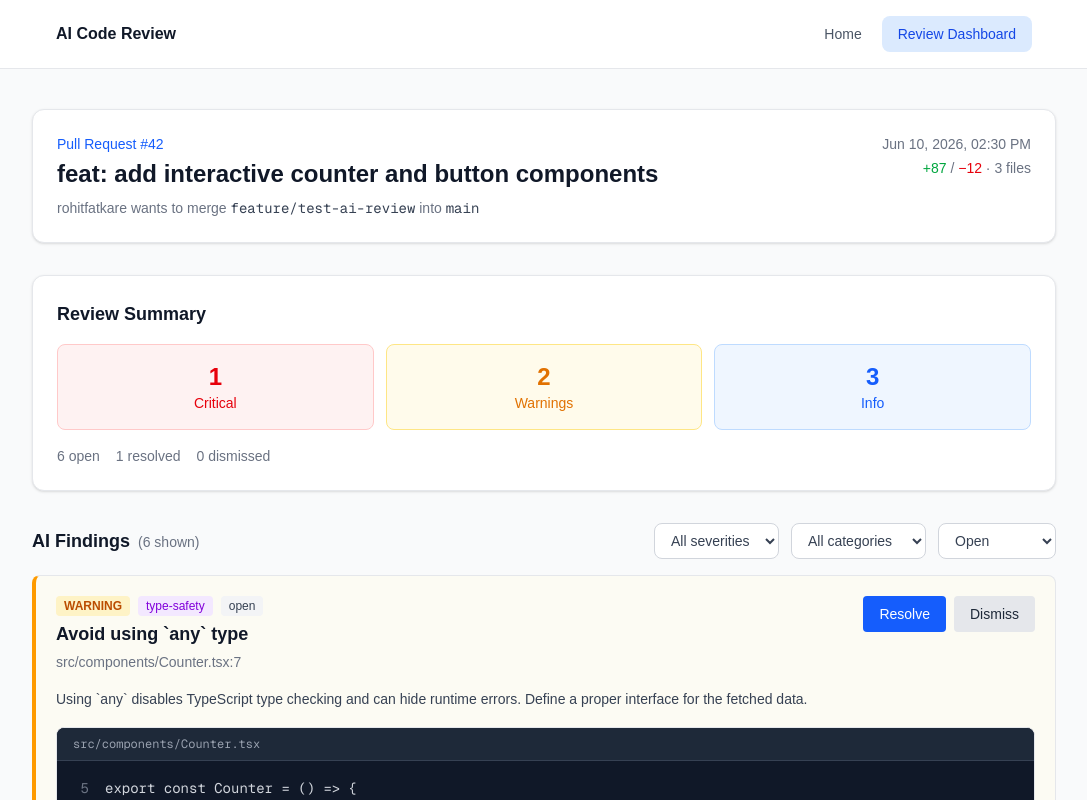
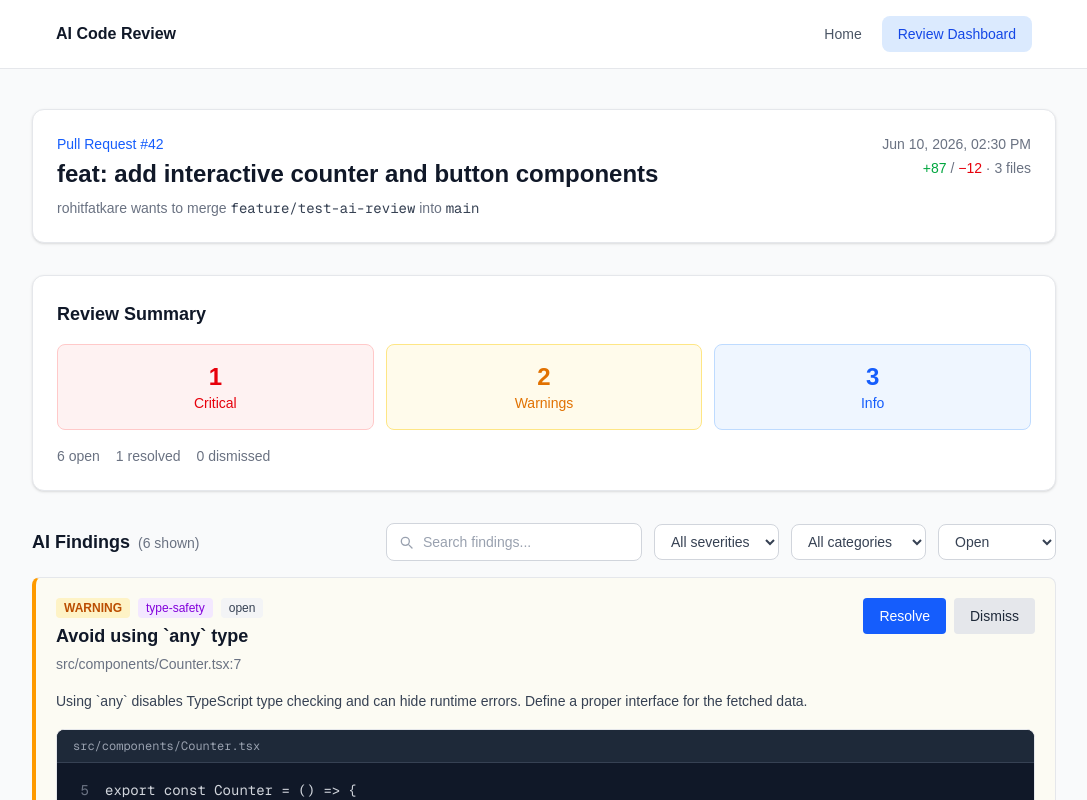
Before and after one commit to rohitfatkare/test-repo, a Next.js app: page /review in a window 1280 px wide. Shown: the top 800 px of the page, without its empty margins (96-1183 px from the left). Built offline with nearby package versions, Linux system fonts and the light colour scheme.

Commit message:
feat: add search functionality to ReviewDashboard with SearchInput component

```diff
--- a/src/components/review/ReviewDashboard.tsx
+++ b/src/components/review/ReviewDashboard.tsx
@@ -12,6 +12,7 @@ import type {
 import { FilterBar } from './FilterBar';
 import { FindingCard } from './FindingCard';
 import { ReviewStats } from './ReviewStats';
+import { SearchInput } from './SearchInput';
 
 function formatDate(iso: string) {
   return new Intl.DateTimeFormat('en-US', {
@@ -23,16 +24,35 @@ function formatDate(iso: string) {
   }).format(new Date(iso));
 }
 
+function matchesSearch(finding: ReviewFinding, query: string) {
+  const normalized = query.trim().toLowerCase();
+  if (!normalized) return true;
+
+  const haystack = [
+    finding.title,
+    finding.description,
+    finding.file,
+    finding.category,
+    finding.suggestion,
+  ]
+    .join(' ')
+    .toLowerCase();
+
+  return haystack.includes(normalized);
+}
+
 function filterFindings(
   findings: ReviewFinding[],
   severity: SeverityFilter,
   category: CategoryFilter,
   status: StatusFilter,
+  search: string,
 ) {
   return findings.filter((finding) => {
     if (severity !== 'all' && finding.severity !== severity) return false;
     if (category !== 'all' && finding.category !== category) return false;
     if (status !== 'all' && finding.status !== status) return false;
+    if (!matchesSearch(finding, search)) return false;
     return true;
   });
 }
@@ -42,10 +62,11 @@ export function ReviewDashboard() {
   const [severity, setSeverity] = useState<SeverityFilter>('all');
   const [category, setCategory] = useState<CategoryFilter>('all');
   const [status, setStatus] = useState<StatusFilter>('open');
+  const [search, setSearch] = useState('');
 
   const filteredFindings = useMemo(
-    () => filterFindings(findings, severity, category, status),
-    [findings, severity, category, status],
+    () => filterFindings(findings, severity, category, status, search),
+    [findings, severity, category, status, search],
   );
 
   const handleStatusChange = (id: string, newStatus: FindingStatus) => {
@@ -95,6 +116,8 @@ export function ReviewDashboard() {
               ({filteredFindings.length} shown)
             </span>
           </h2>
+          <div className="flex flex-wrap items-center gap-3">
+            <SearchInput value={search} onChange={setSearch} />
             <FilterBar
               severity={severity}
               category={category}
@@ -104,10 +127,15 @@ export function ReviewDashboard() {
               onStatusChange={setStatus}
             />
           </div>
+        </div>
 
         {filteredFindings.length === 0 ? (
           <div className="rounded-xl border border-dashed border-gray-300 bg-white p-12 text-center">
-            <p className="text-gray-500">No findings match the current filters.</p>
+            <p className="text-gray-500">
+              {search.trim()
+                ? `No findings match "${search.trim()}".`
+                : 'No findings match the current filters.'}
+            </p>
           </div>
         ) : (
           <div className="space-y-4">
--- /dev/null
+++ b/src/components/review/SearchInput.tsx
@@ -0,0 +1,48 @@
+interface SearchInputProps {
+  value: string;
+  onChange: (value: string) => void;
+  placeholder?: string;
+}
+
+export function SearchInput({
+  value,
+  onChange,
+  placeholder = 'Search findings...',
+}: SearchInputProps) {
+  return (
+    <div className="relative">
+      <svg
+        className="absolute left-3 top-1/2 -translate-y-1/2 w-4 h-4 text-gray-400 pointer-events-none"
+        fill="none"
+        stroke="currentColor"
+        viewBox="0 0 24 24"
+        aria-hidden="true"
+      >
+        <path
+          strokeLinecap="round"
+          strokeLinejoin="round"
+          strokeWidth={2}
+          d="M21 21l-4.35-4.35M17 11A6 6 0 1 1 5 11a6 6 0 0 1 12 0z"
+        />
+      </svg>
+      <input
+        type="search"
+        value={value}
+        onChange={(e) => onChange(e.target.value)}
+        placeholder={placeholder}
+        aria-label="Search findings"
+        className="w-full sm:w-64 rounded-lg border border-gray-300 bg-white pl-9 pr-8 py-2 text-sm text-gray-700 placeholder:text-gray-400 focus:outline-none focus:ring-2 focus:ring-blue-500"
+      />
+      {value && (
+        <button
+          type="button"
+          onClick={() => onChange('')}
+          aria-label="Clear search"
+          className="absolute right-2 top-1/2 -translate-y-1/2 text-gray-400 hover:text-gray-600 text-lg leading-none"
+        >
+          ×
+        </button>
+      )}
+    </div>
+  );
+}
```
Lines whose indentation alone changed are shown as unchanged.
